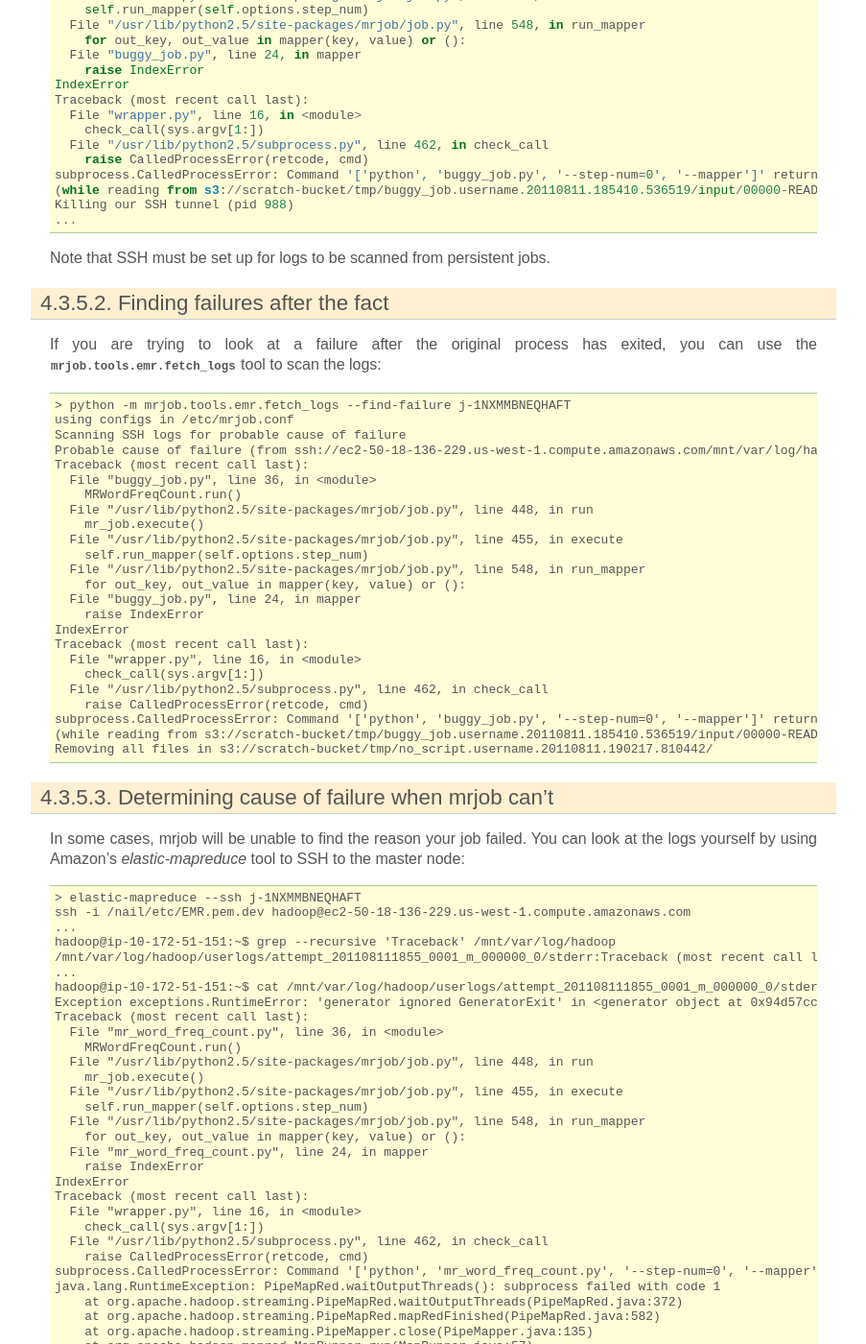
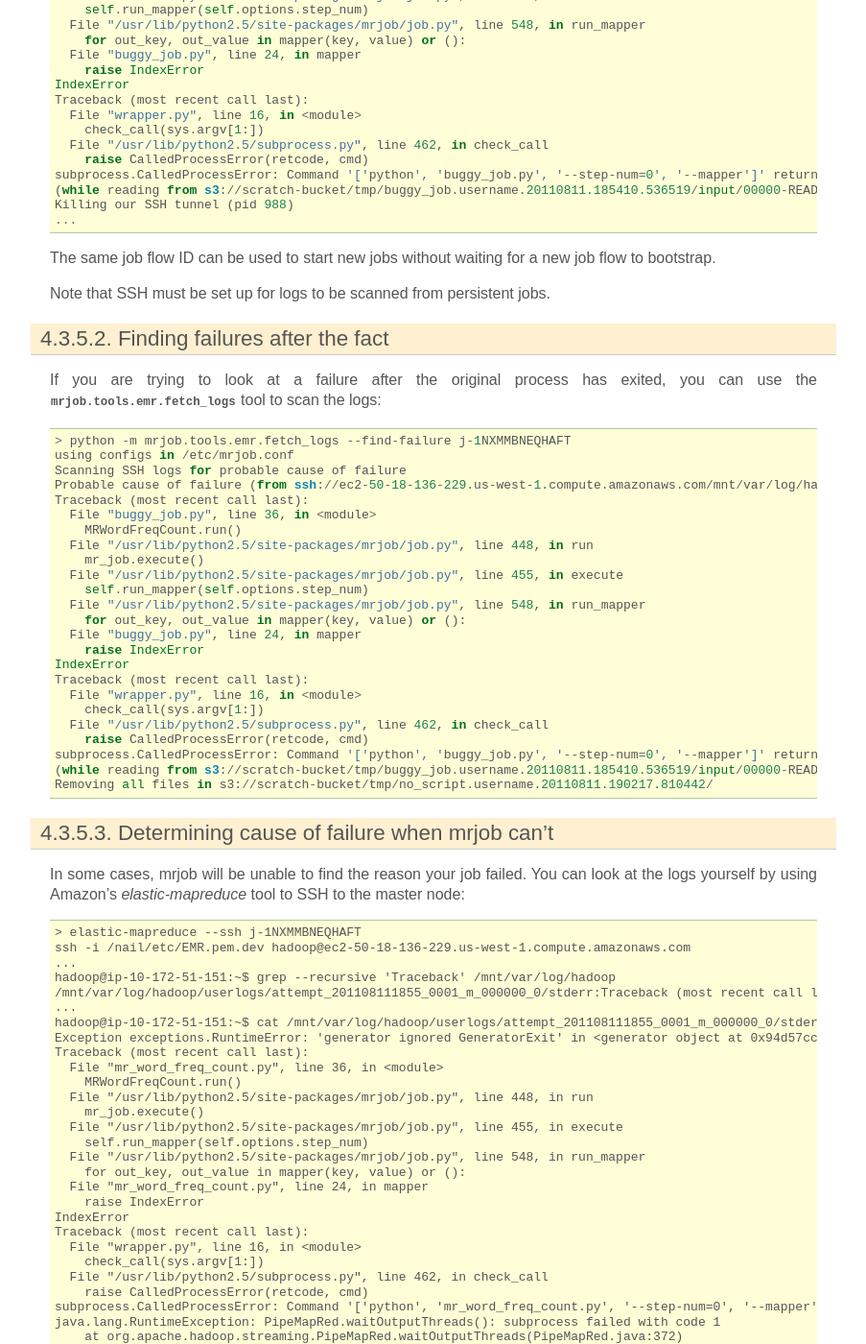
Before and after one commit to Yelp/mrjob, a Sphinx documentation site: the page built from docs/runners-emr.rst, in a window 1280 px wide and 1400 px high, scrolled down 3108 px. Shown: the whole window at 96% size, without its empty margins (198-1101 px from the left). Built offline with Sphinx 7.4.7, drawn with Linux system fonts in a browser that asks for light colours.

Commit message:
Wording changes

```diff
--- a/docs/runners-emr.rst
+++ b/docs/runners-emr.rst
@@ -146,6 +146,10 @@ Now you can use the job flow ID to start the troublesome job::
     Killing our SSH tunnel (pid 988)
     ...
 
+
+The same job flow ID can be used to start new jobs without waiting for a new
+job flow to bootstrap.
+
 Note that SSH must be set up for logs to be scanned from persistent jobs.
 
 Finding failures after the fact
@@ -154,7 +158,7 @@ Finding failures after the fact
 If you are trying to look at a failure after the original process has exited,
 you can use the :py:mod:`mrjob.tools.emr.fetch_logs` tool to scan the logs::
 
-    > python -m mrjob.tools.emr.fetch_logs --find-failure j-1NXMMBNEQHAFT                                 (docs_recipes_14⚡)
+    > python -m mrjob.tools.emr.fetch_logs --find-failure j-1NXMMBNEQHAFT
     using configs in /etc/mrjob.conf
     Scanning SSH logs for probable cause of failure
     Probable cause of failure (from ssh://ec2-50-18-136-229.us-west-1.compute.amazonaws.com/mnt/var/log/hadoop/userlogs/attempt_201108111855_0001_m_000001_3/stderr):
```
